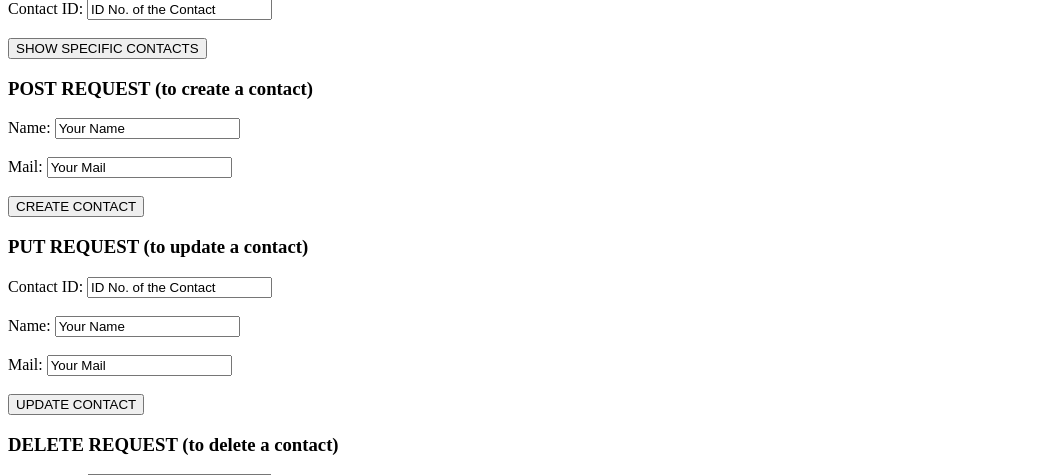
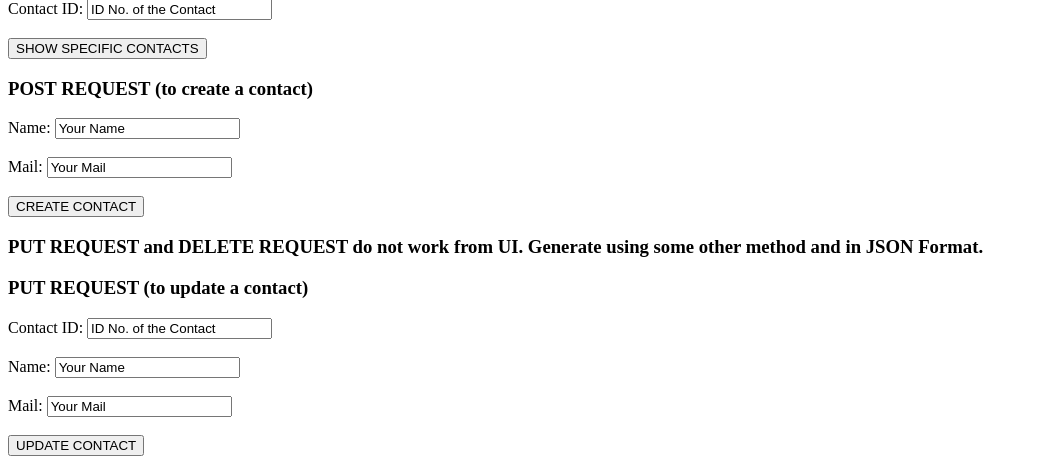
Before and after one commit to danisfermi/RESTAPIWebApp, a Flask app: page / in a window 1280 px wide. Shown: the part 202-677 px from the top of the page, without its empty margins (0-1038 px from the left). Run offline with Flask 2, Linux system fonts and the light colour scheme.

Commit message:
Added HTML Description to Warn about Put/Delete Bug

```diff
--- a/code/templates/index.html
+++ b/code/templates/index.html
@@ -36,8 +36,10 @@
     </form>
     </h3>
     <h3>
+    PUT REQUEST and DELETE REQUEST do not work from UI. Generate using some other method and in JSON Format.</h3>
+    <h3>
     PUT REQUEST (to update a contact) </h3>
-    <form action='http://127.0.0.1:5000/contacts' method="put">
+    <form action='http://127.0.0.1:5000/contacts' method="PUT">
     <div>
     <label for="id">Contact ID: </label>
     <input name="id" id="id" value="ID No. of the Contact">
```
